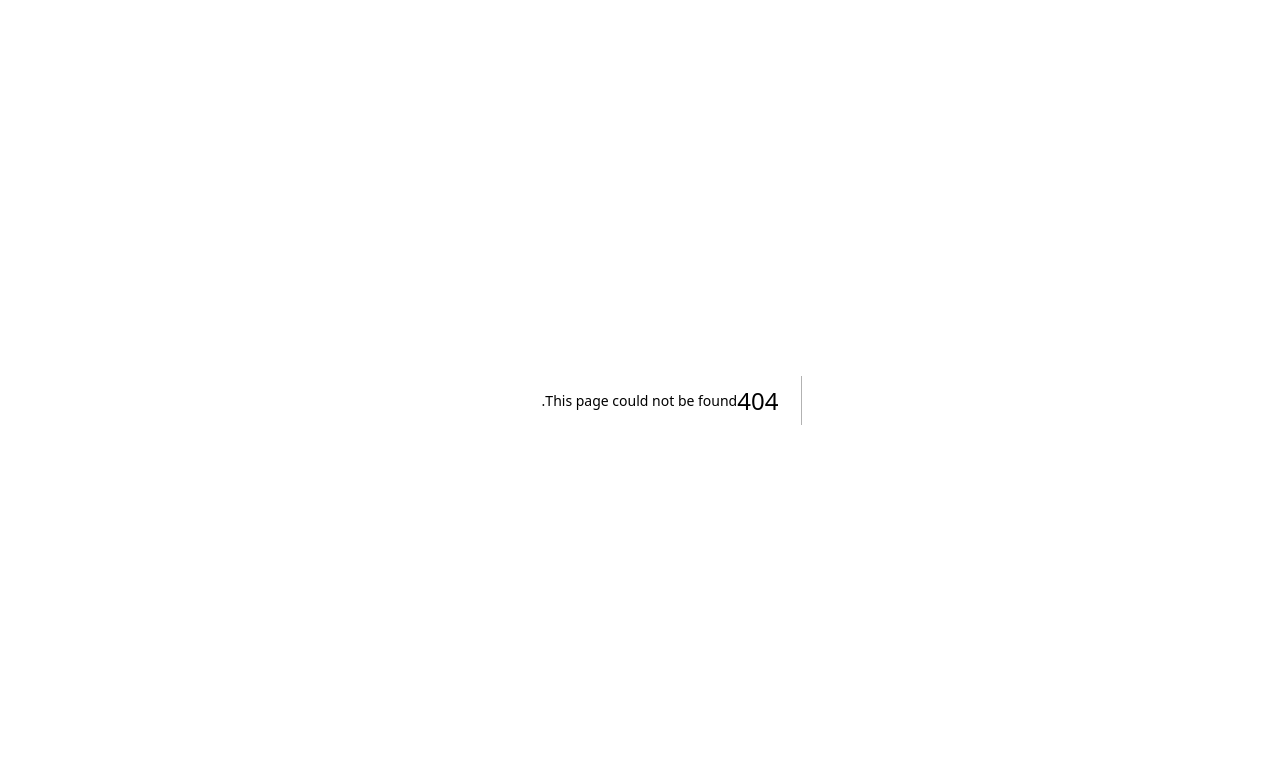
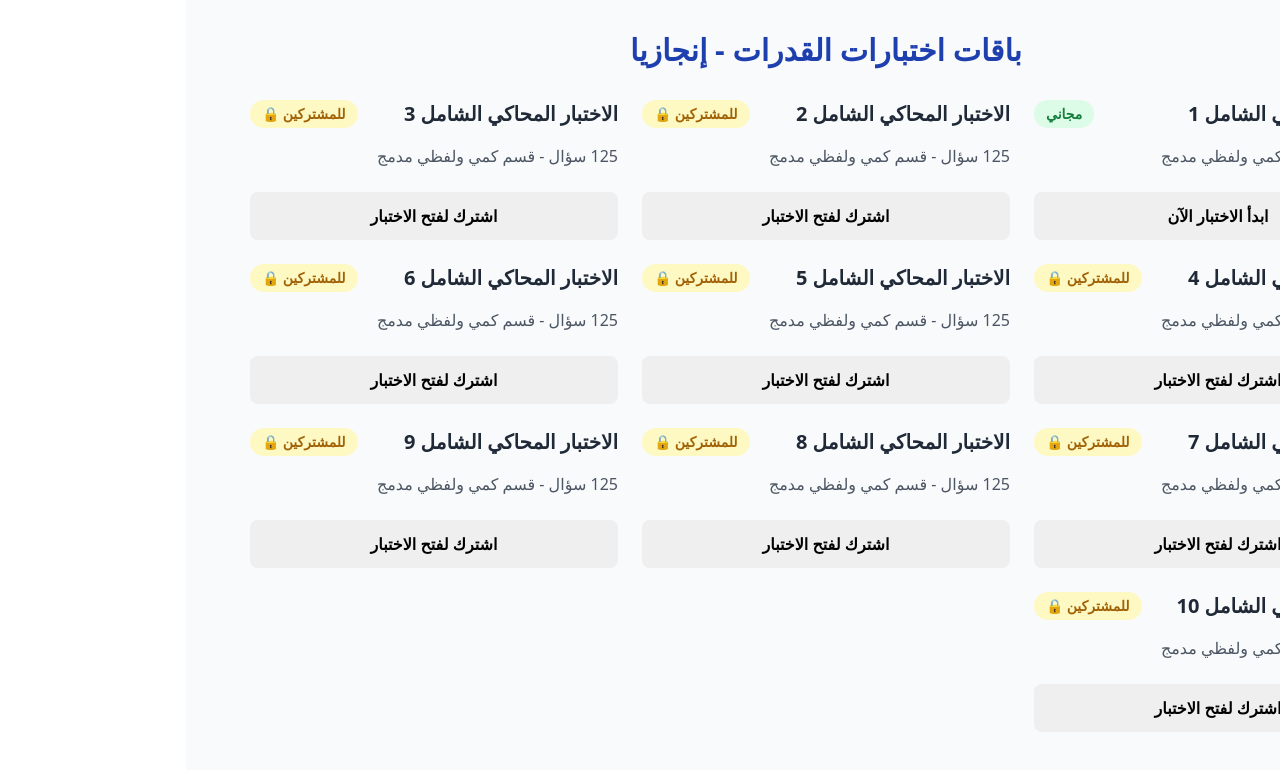
Before and after one commit to engaziasa-lang/engazia-app, a Next.js app: page /qudurat/exams in a window 1280 px wide. Before the commit this address had no page. Shown: the top 770 px of the page. Built offline with nearby package versions, Linux system fonts and the light colour scheme.

Commit message:
Create page.tsx

```diff
--- /dev/null
+++ b/app/qudurat/exams/page.tsx
@@ -0,0 +1,10 @@
+// app/qudurat/exams/page.tsx
+import ExamsDashboard from '../components/ExamsDashboard';
+
+export default function ExamsPage() {
+  return (
+    <main>
+      <ExamsDashboard />
+    </main>
+  );
+}
```
